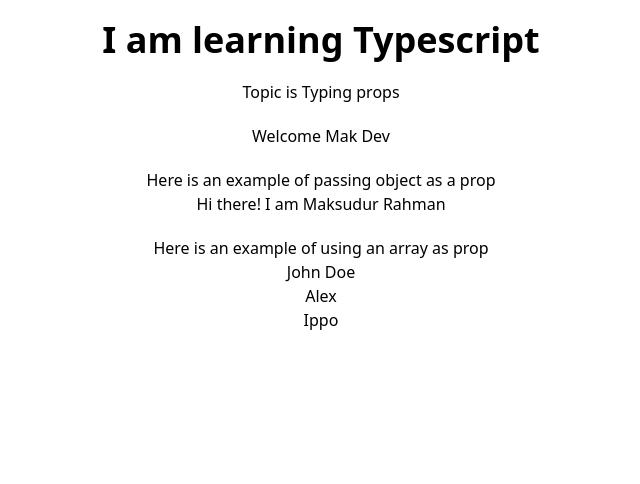
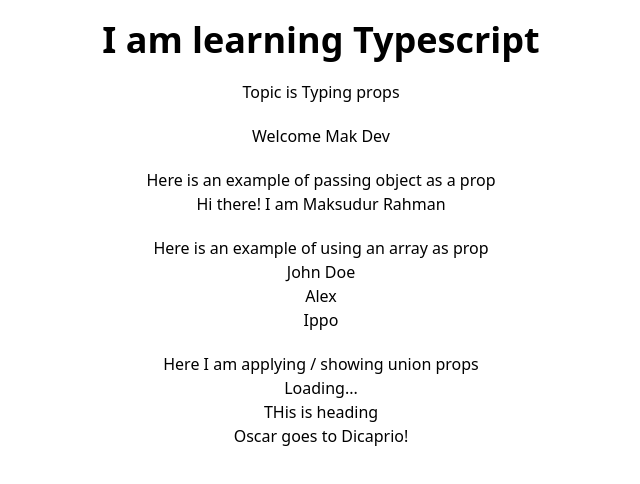
Before and after one commit to prio12/react-typescript-basics, a React (Vite) app: page / in a window 1280 px wide. Shown: the top 484 px of the page, without its empty margins (319-959 px from the left). Built offline with nearby package versions, Linux system fonts and the light colour scheme.

Commit message:
learned Using Union Props in a Component and children props in a component

```diff
--- a/src/App.tsx
+++ b/src/App.tsx
@@ -1,5 +1,8 @@
+import Heading from './components/childrenProps/Heading';
+import Oscar from './components/childrenProps/Oscar';
 import Greetings from './components/Greetings';
 import Person from './components/Person';
+import Status from './components/Status';
 import Users from './components/Users';
 
 function App() {
@@ -26,6 +29,10 @@
         <Greetings topic="Typing props" user="Mak Dev" isLoggedIn={true} />
         <Person person={person} />
         <Users users={users} />
+        <Status status="loading" />
+        <Heading>
+          <Oscar />
+        </Heading>
       </div>
     </>
   );
--- /dev/null
+++ b/src/components/Status.tsx
@@ -0,0 +1,22 @@
+type StatusProps = {
+  status: 'loading' | 'success' | 'error';
+};
+const Status = ({ status }: StatusProps) => {
+  let content;
+
+  if (status === 'loading') {
+    content = <p>Loading...</p>;
+  } else if (status === 'success') {
+    content = <p>Success!</p>;
+  } else if (status === 'error') {
+    content = <p>Error!</p>;
+  }
+  return (
+    <div className="text-center">
+      <h3>Here I am applying / showing union props</h3>
+      {content}
+    </div>
+  );
+};
+
+export default Status;
--- /dev/null
+++ b/src/components/childrenProps/Heading.tsx
@@ -0,0 +1,16 @@
+import type React from 'react';
+
+type HeadingProps = {
+  children: React.ReactNode;
+};
+
+const Heading = ({ children }: HeadingProps) => {
+  return (
+    <div className="text-center">
+      <h1>THis is heading</h1>
+      {children}
+    </div>
+  );
+};
+
+export default Heading;
--- /dev/null
+++ b/src/components/childrenProps/Oscar.tsx
@@ -0,0 +1,9 @@
+const Oscar = () => {
+  return (
+    <div>
+      <h5>Oscar goes to Dicaprio!</h5>
+    </div>
+  );
+};
+
+export default Oscar;
```
